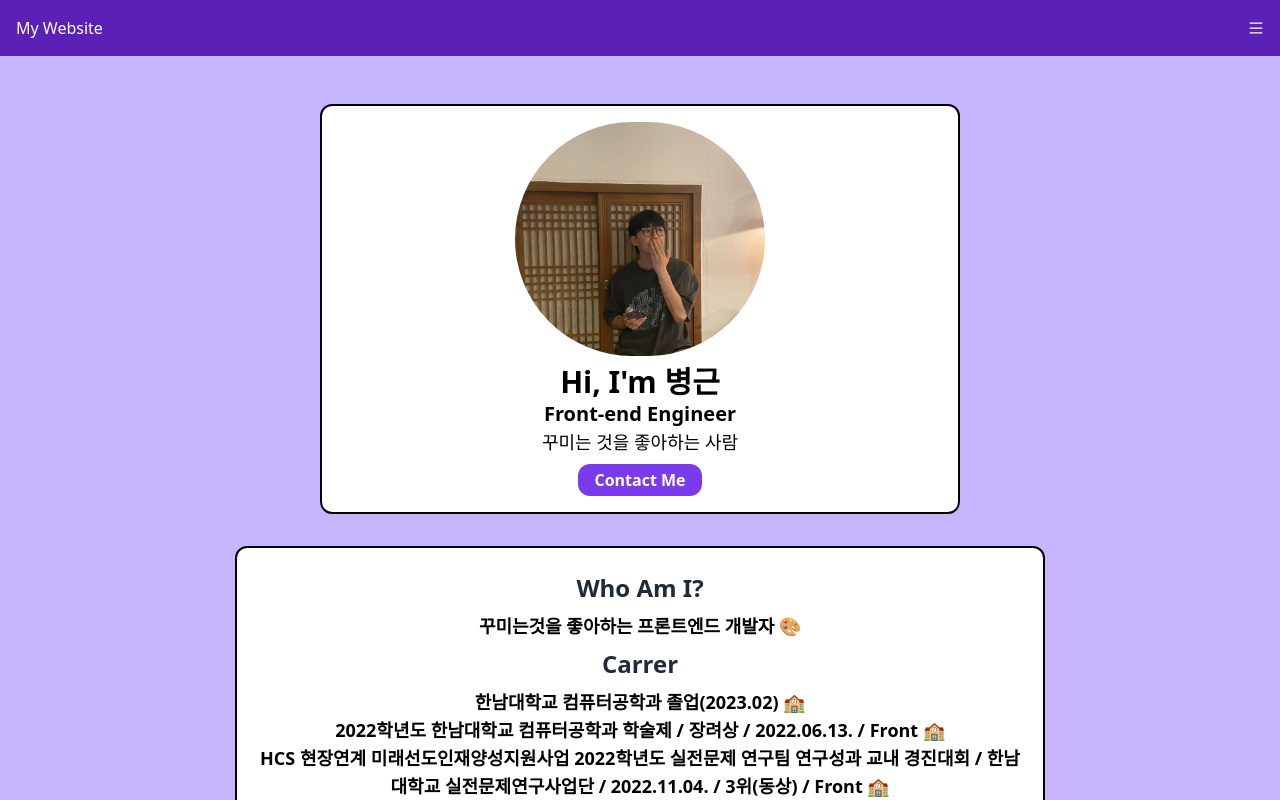
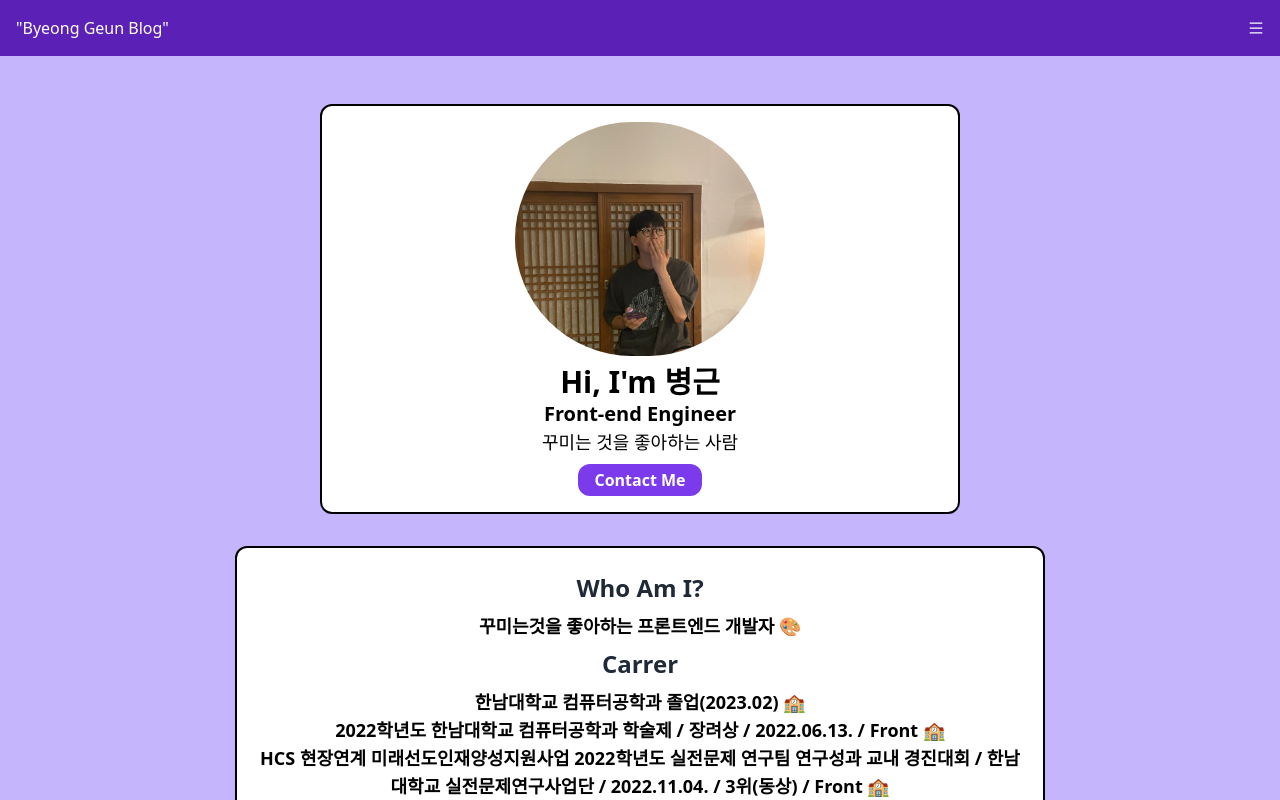
Before and after one commit to Dejong1706/MyBlog, a Next.js app: page /about in a window 1280 px wide. Built offline with nearby package versions, Linux system fonts and the light colour scheme.

Commit message:
home title change

```diff
--- a/src/components/Header.tsx
+++ b/src/components/Header.tsx
@@ -9,7 +9,7 @@ export default function Header() {
 
   return (
     <header className={headerClass}>
-      <h1>My Website</h1>
+      <h1>{`"Byeong Geun Blog"`}</h1>
       <TabMenu />
     </header>
   );
```
